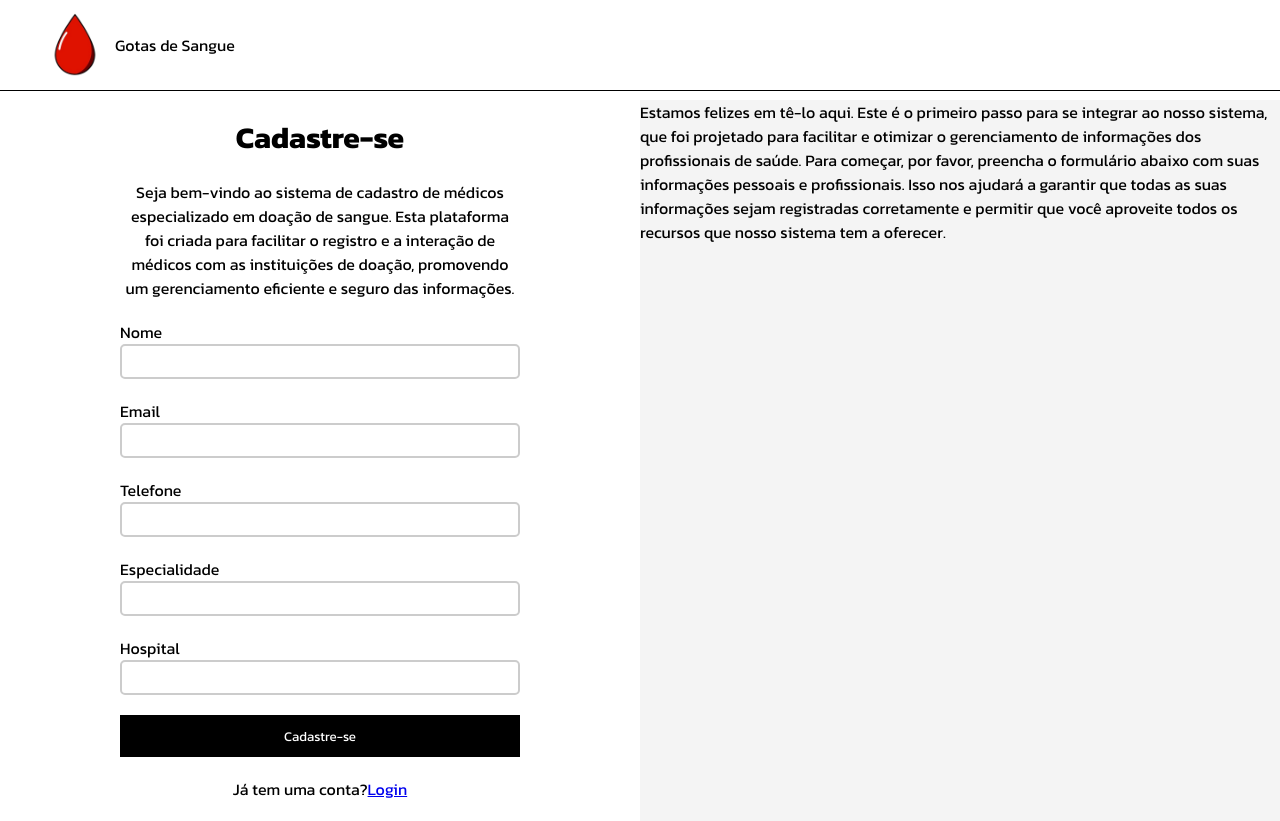
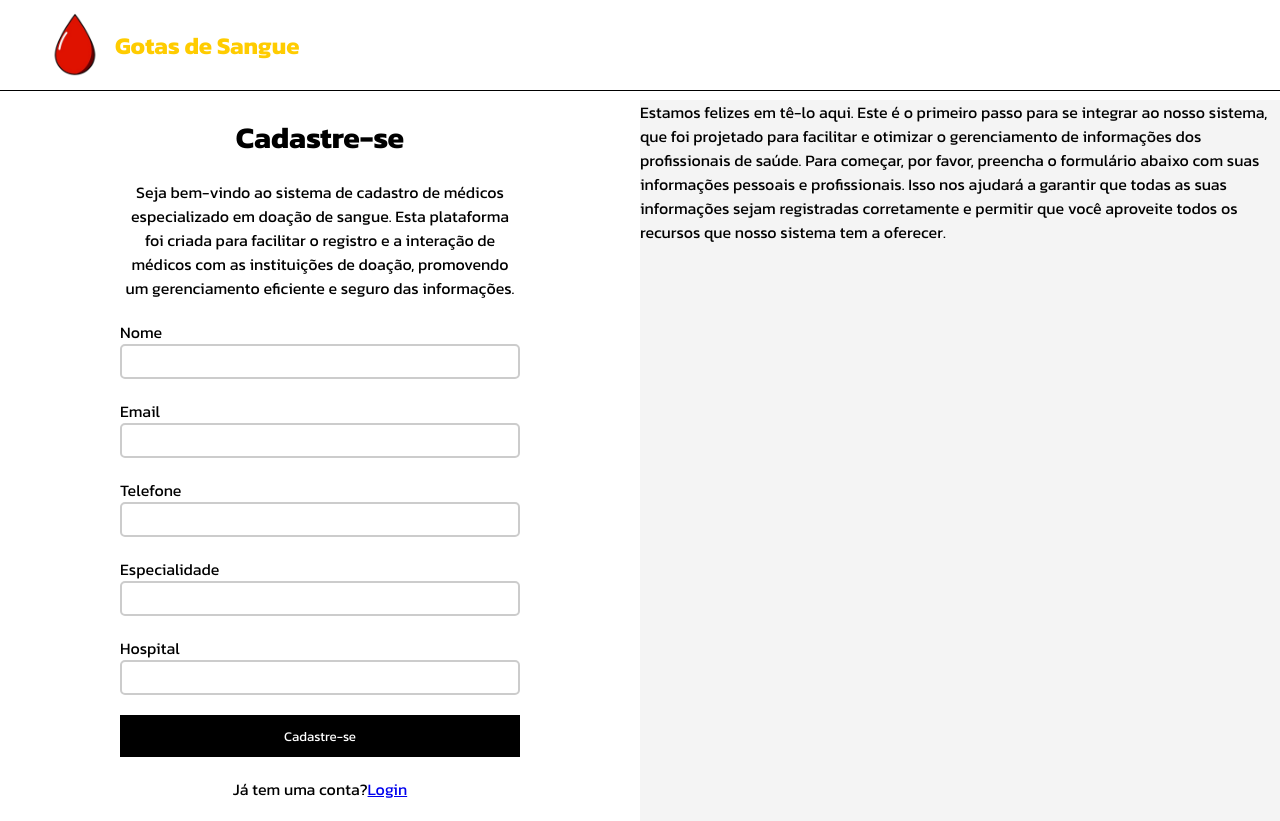
Before and after one commit to leticiasouza-dev/miniProjetoM5Crud, a React (Vite) app: page /cadastro in a window 1280 px wide. Built offline with nearby package versions, Linux system fonts and the light colour scheme.

Commit message:
feat: adding animations to logo

```diff
--- a/src/Components/Logo/Logo.jsx
+++ b/src/Components/Logo/Logo.jsx
@@ -5,9 +5,22 @@
 const ContainerLogo = styled.div`
     display: flex;
     align-items: center;
+    animation: fadeIn 1s ease forwards;
+
+    @keyframes fadeIn {
+    from {
+      opacity: 0;
+      transform: translateY(-20px);
+    }
+    to {
+      opacity: 1;
+      transform: translateY(0);
+    }
+  }
 
     img{
         width: 80px;
+        transition: transform 0.3s ease, box-shadow 0.3s ease;
     }
 
     @media screen and (max-width: 428px){
@@ -15,10 +28,31 @@
             width: 50px;
         }
     }
+
+    &:hover img {
+        transform: scale(1.1); /* Aumenta ligeiramente a logo */
+    };
 `
 
 const ContainerTexto = styled.div`
+    p{
+        font-size: 1.5rem;
+        font-weight: bold;
+        color: #ffcc00;
+        opacity: 0;
+        animation: slideIn 1s ease forwards 0.5s;
+    }
 
+    @keyframes slideIn {
+      from {
+        opacity: 0;
+        transform: translateX(-20px);
+      }
+      to {
+        opacity: 1;
+        transform: translateX(0);
+      }
+    }
 `
 
 const Logo = () => {
--- a/src/Pages/Cadastro/Cadastro.jsx
+++ b/src/Pages/Cadastro/Cadastro.jsx
@@ -1,5 +1,5 @@
 import * as S from './Style';
-import { Link } from 'react-router-dom';
+import { Link, Navigate } from 'react-router-dom';
 
 import Header from '../../Components/Header/Header';
 
@@ -7,6 +7,8 @@
 import Botoes from '../../Components/Botoes/Botoes';
 import { useState } from 'react';
 import { useCadastrarMedico } from '../../Hooks/useCadastrarMedico';
+
+import { useNavigate } from 'react-router-dom';
 
 const { cadastrarMedico } = useCadastrarMedico();
 
@@ -16,6 +18,8 @@
     const [telefone, setTelefone] = useState('');
     const [especialidade, setEspecialidade] = useState('');
     const [hospital, setHospital] = useState('');
+
+    const navigate = useNavigate();
 
     const handleSubmit = (e) => {
         e.preventDefault();
@@ -29,6 +33,9 @@
 
         console.log(novoMedico);
         cadastrarMedico(novoMedico)
+        alert('Usuário cadastro com sucesso');
+
+        navigate('/login')
     }
 
     return(
```
